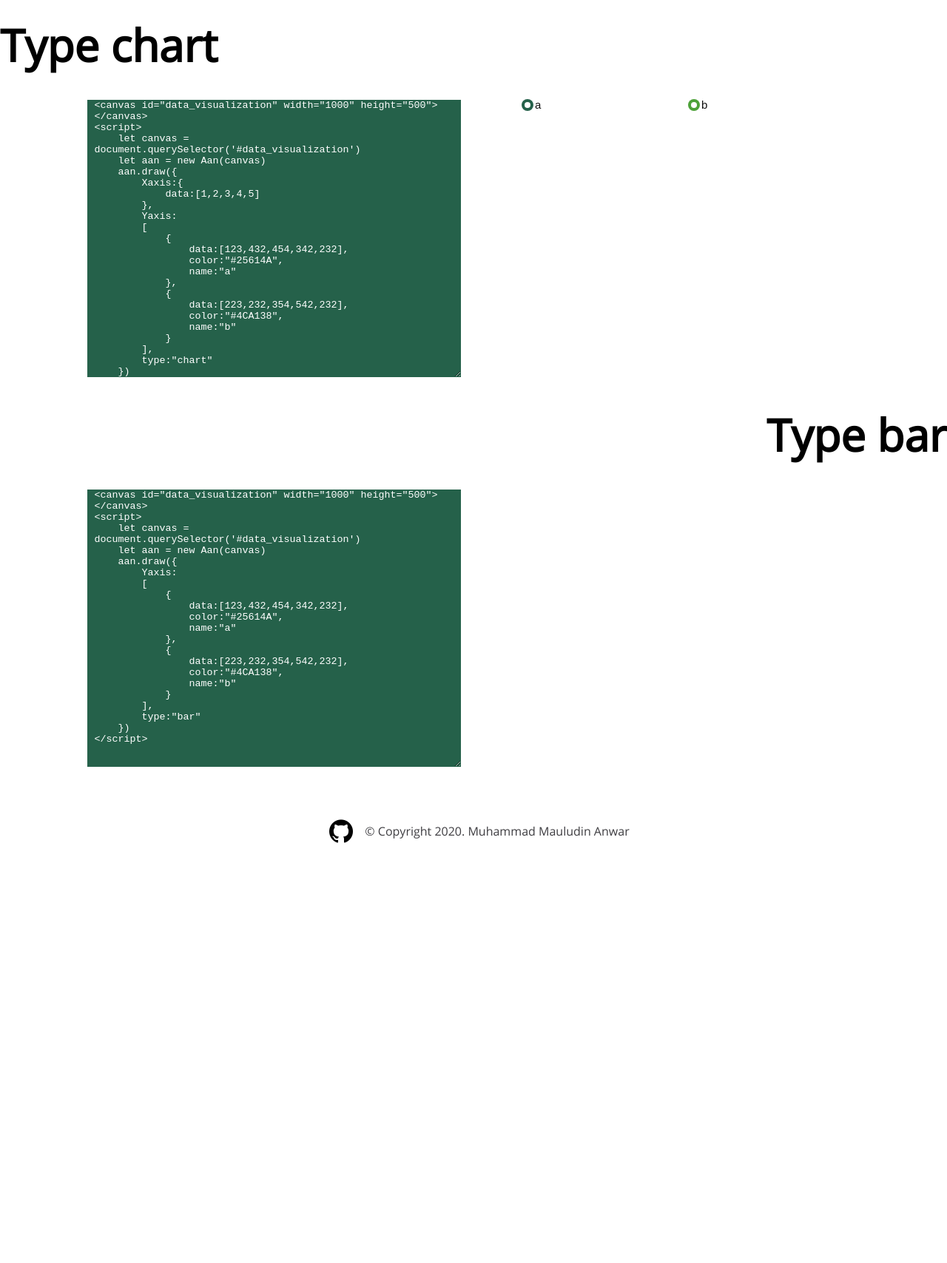
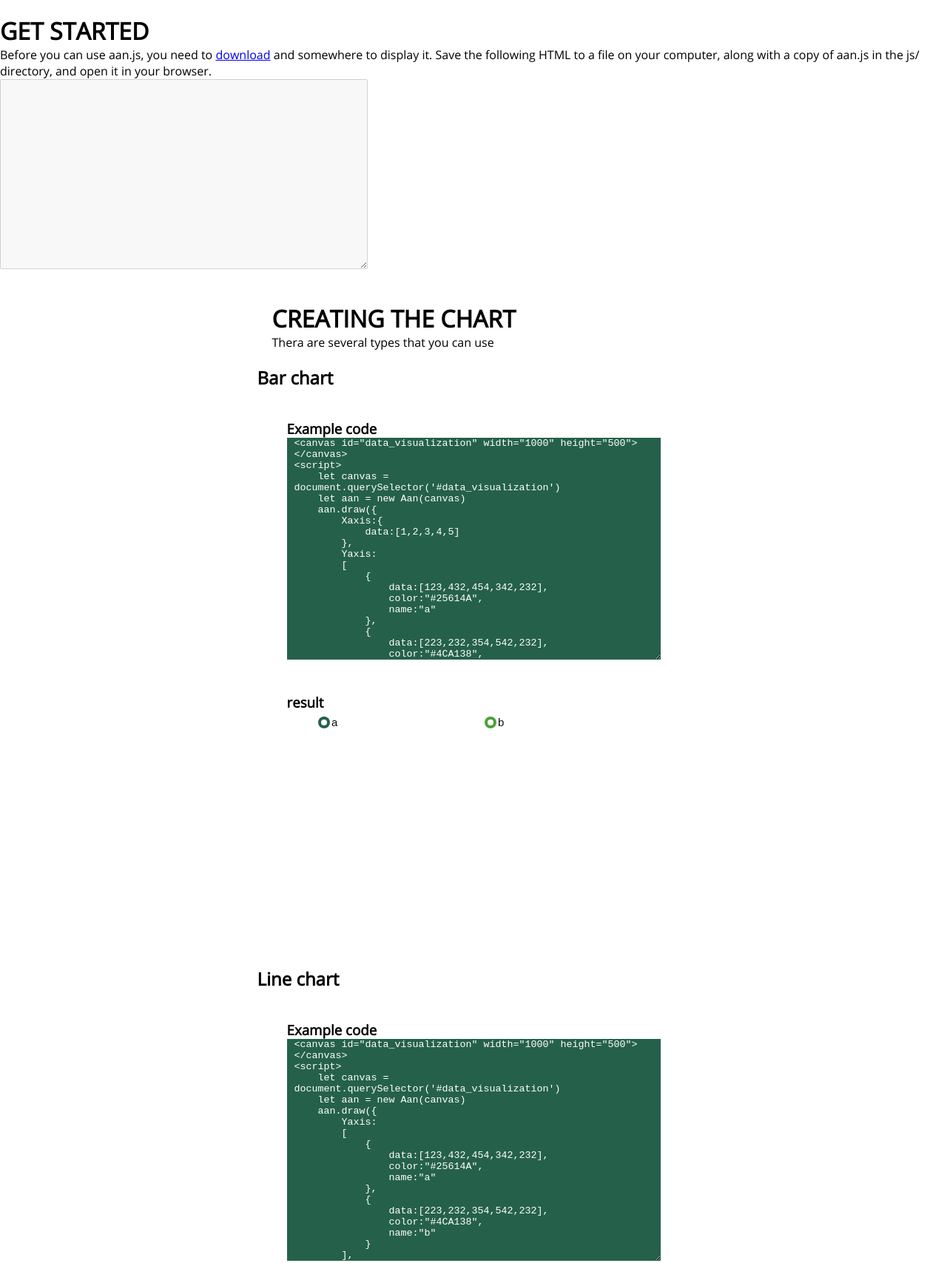
Before and after one commit to mouludin/aanjs, a plain HTML site: page index.html in a window 1280 px wide. Shown: the part 780-2488 px from the top of the page at 74% size. Before the commit the page ends 1954 px from the top, so only its background shows below. Drawn offline with Linux system fonts and the light colour scheme.

Commit message:
Update index.html

```diff
--- a/index.html
+++ b/index.html
@@ -4,7 +4,7 @@
     <meta charset="UTF-8">
     <meta name="viewport" content="width=device-width, initial-scale=1.0">
     <title>Mouludin - Aan js</title>
-    <script src="./js/aan.js"></script>
+    <script src="./js/aan.min.js"></script>
     <link rel="stylesheet" href="./css/style.css">
 </head>
 <body>
@@ -13,28 +13,75 @@
             <img src="./img/logo.png" alt="logo">
         </div>
         <div class="text">
-            <h1>Aan.js 1.0</h1>
+            <h1>Aan.js 2.0</h1>
             <p>Minimalist library for data visualization in JavaScript.</p>
-            <a href="./js/aan.js" class="download" download>download</a>
-            <a href="https://github.com/mouludin/aanjs/blob/master/js/aan.js" class="github">github</a>
+            <a href="./js/aan.min.js" class="download" download>download</a>
+            <a href="" class="github">github</a>
         </div>
     </div>
-    <h1 class="title_each_of_type">Type chart</h1>
+    <div class="introduction">
+        <h1>GET STARTED</h1>
+        <p>Before you can use aan.js, you need to <a href="./js/aan.min.js" download>download</a> and somewhere to display it. Save the following HTML to a file on your computer, along with a copy of aan.js in the js/ directory, and open it in your browser.</p>
+        <textarea name="code" id="code_box" cols="60" rows="17" disabled></textarea>
+    </div>
     <div class="code-tutorial">
         <div class="code">
-            <textarea name="code" id="code_box1" cols="60" rows="25" disabled></textarea>
-        </div>
-        <div class="canvas">
-            <canvas id="example1" width="500" height="400"></canvas>
+            <div>
+                <h1>CREATING THE CHART</h1>
+                <p>Thera are several types that you can use</p>
+            </div>
+            <h2>Bar chart</h2>
+            <div class="examplecode">
+                <div>
+                    <h3>Example code</h3>
+                    <textarea name="code" id="code_box1" cols="60" rows="20" disabled></textarea>
+                </div>
+                <div>
+                    <h3>result</h3>
+                    <canvas id="example1" width="500" height="300"></canvas>
+                </div>
+            </div>
+            <h2>Line chart</h2>
+            <div class="examplecode">
+                <div>
+                    <h3>Example code</h3>
+                    <textarea name="code" id="code_box2" cols="60" rows="20" disabled></textarea>
+                </div>
+                <div>
+                    <h3>result</h3>
+                    <canvas id="example2" width="500" height="300"></canvas>
+                </div>
+            </div>
         </div>
     </div>
-    <h1 align="right" class="title_each_of_type">Type bar</h1>
     <div class="code-tutorial">
         <div class="code">
-            <textarea name="code" id="code_box2" cols="60" rows="25" disabled></textarea>
-        </div>
-        <div class="canvas">
-            <canvas id="example2" width="500" height="400"></canvas>
+            <div>
+                <h1>OTHER FEATURES</h1>
+            </div>
+            <h2>Add title</h2>
+            <div class="examplecode">
+                <div>
+                    <h3>Example code</h3>
+                    <textarea name="code" id="code_box3" cols="60" rows="20" disabled></textarea>
+                </div>
+                <div>
+                    <h3>Result</h3>
+                    <canvas id="example3" width="500" height="300"></canvas>
+                </div>
+            </div>
+            <h2>Update</h2>
+            <p>Note: This feature is suitable for real time chart</p>
+            <div class="examplecode">
+                <div>
+                    <h3>Example code</h3>
+                    <textarea name="code" id="code_box4" cols="60" rows="20" disabled></textarea>
+                </div>
+                <div>
+                    <h3>Result</h3>
+                    <canvas id="example4" width="500" height="300"></canvas>
+                </div>
+            </div>
         </div>
     </div>
     <div class="footer">
```
